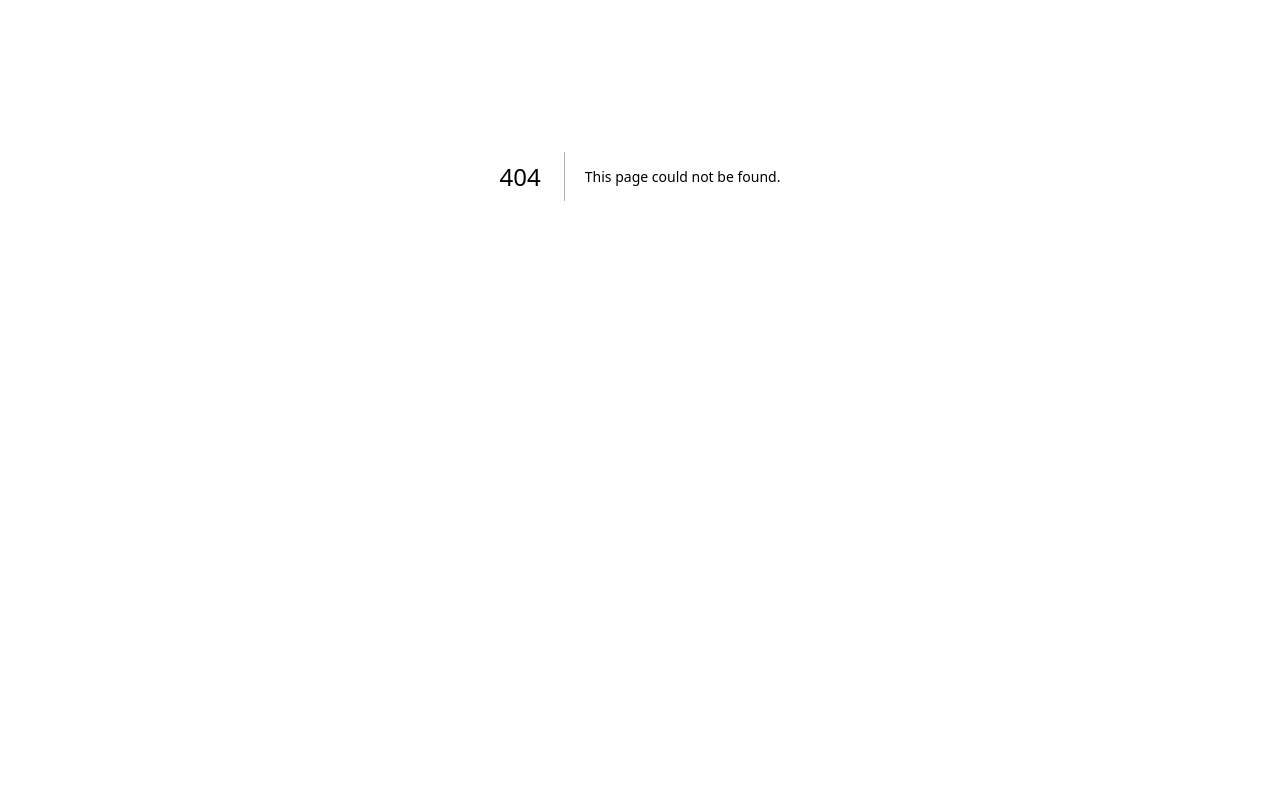
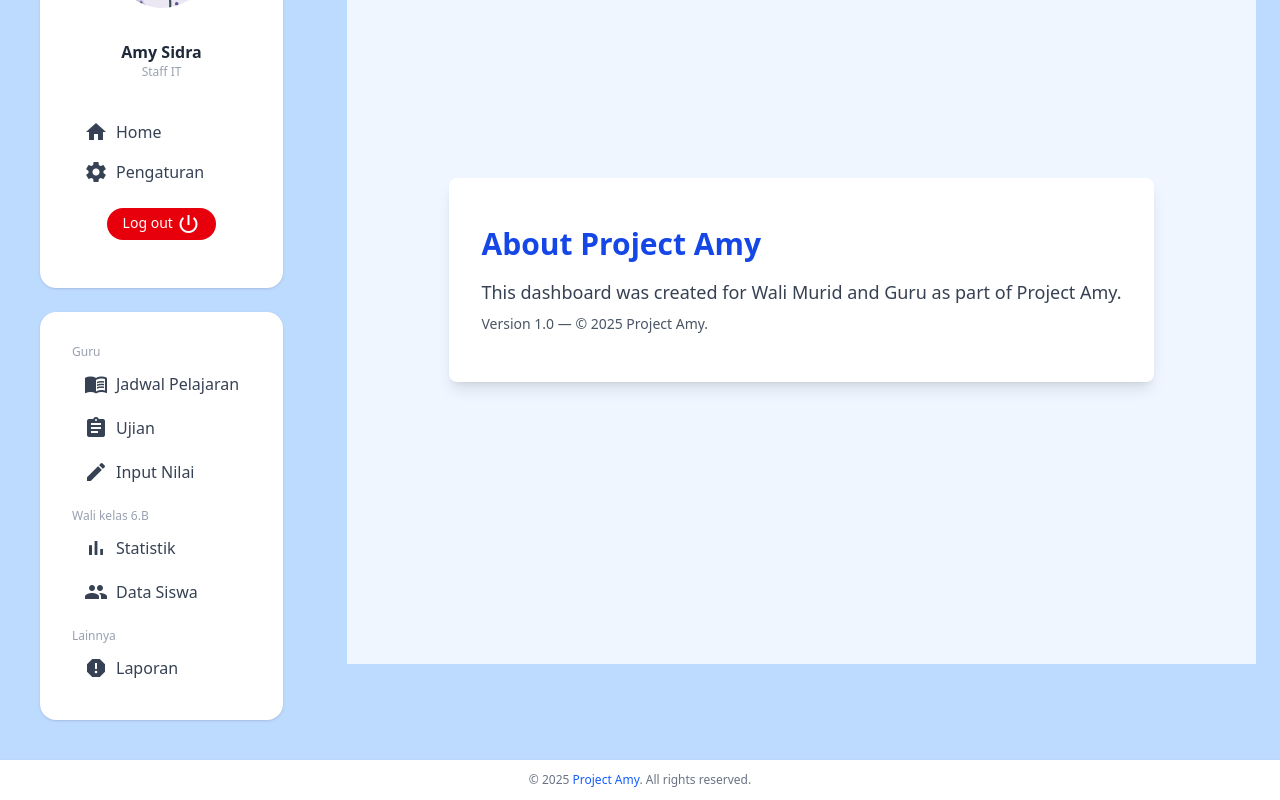
Before and after one commit to ProjectAmy/siakadgurujs, a Next.js app: page /dashboard/about in a window 1280 px wide. Before the commit this address had no page. Shown: the part 224-1024 px from the top of the page. Before the commit the page ends 800 px from the top, so only its background shows below. Built offline with nearby package versions, Linux system fonts and the light colour scheme.

Commit message:
feat: add footer component and about page with project information

```diff
--- a/src/app/components/Footer.tsx
+++ b/src/app/components/Footer.tsx
@@ -3,7 +3,7 @@ import React from "react";
 export default function Footer() {
   return (
     <footer className="w-full bg-white shadow text-center py-3 text-xs text-gray-500 mt-auto">
-      &copy; {new Date().getFullYear()} Project Amy. All rights reserved.
+      &copy; {new Date().getFullYear()} <a href="/dashboard/about" className="text-blue-600 hover:underline">Project Amy</a>. All rights reserved.
     </footer>
   );
 }
--- /dev/null
+++ b/src/app/dashboard/about/page.tsx
@@ -0,0 +1,11 @@
+export default function AboutPage() {
+  return (
+    <div className="min-h-screen flex flex-col justify-center items-center bg-blue-50">
+      <div className="bg-white rounded-lg shadow-lg px-8 py-12 mt-8">
+        <h1 className="text-3xl font-bold mb-4 text-blue-700">About Project Amy</h1>
+        <p className="text-gray-700 text-lg mb-2">This dashboard was created for Wali Murid and Guru as part of Project Amy.</p>
+        <p className="text-gray-600 text-sm">Version 1.0 &mdash; &copy; {new Date().getFullYear()} Project Amy.</p>
+      </div>
+    </div>
+  );
+}
```
